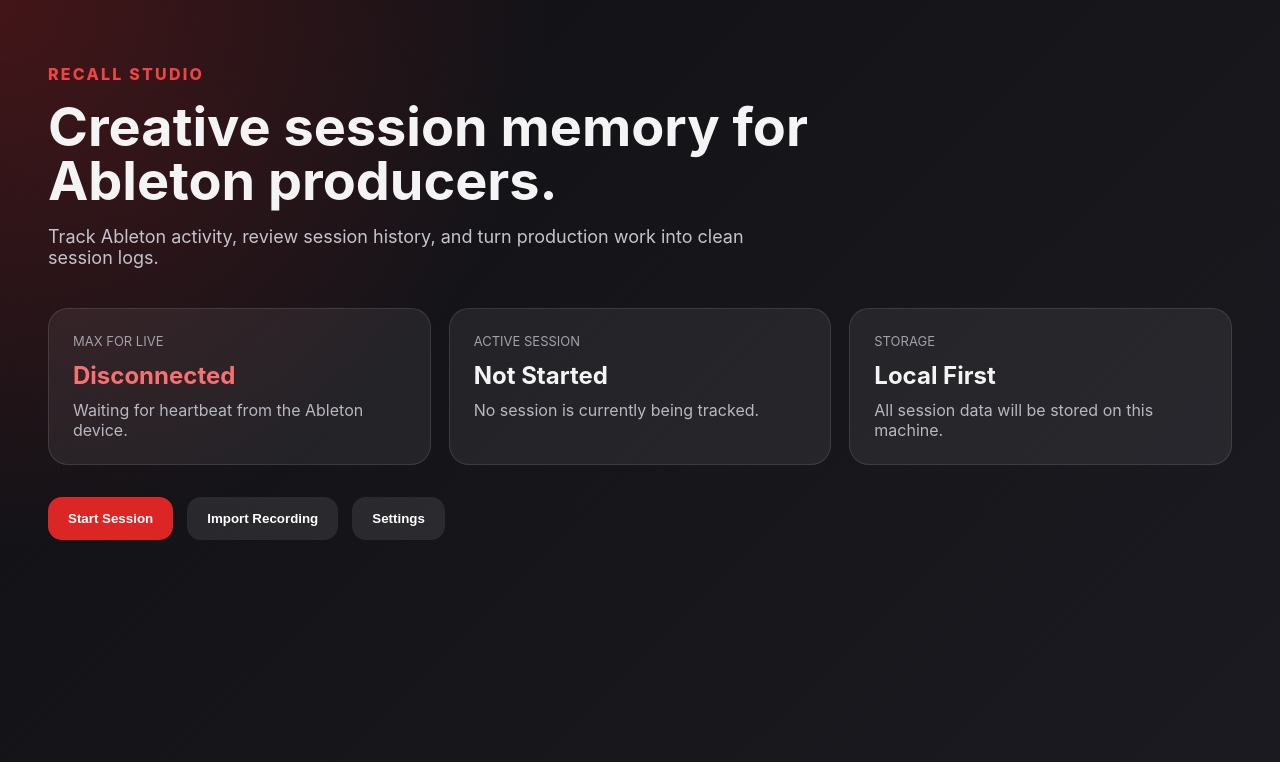
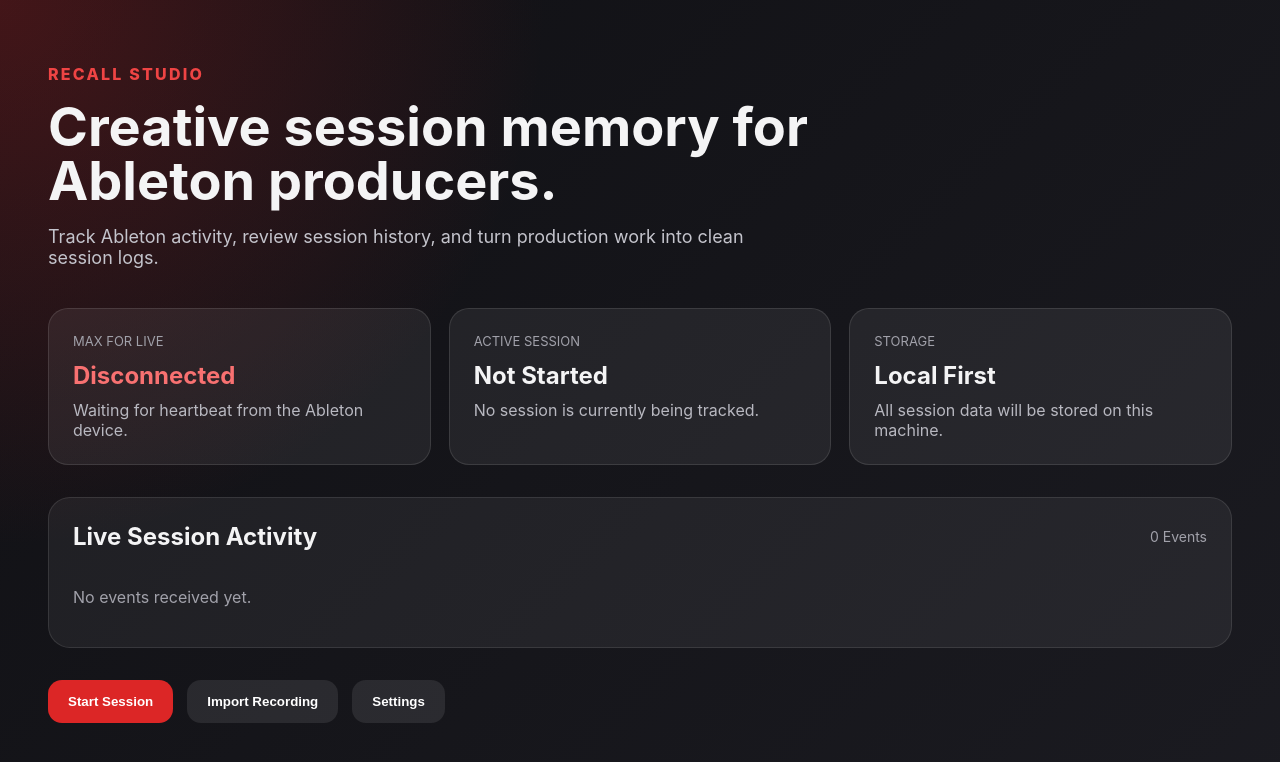
Before and after one commit to Gavin-Berger/Recall-Studio, a React (Vite) app: page / in a window 1280 px wide. Shown: the top 762 px of the page. Built offline with nearby package versions, Linux system fonts and the light colour scheme.

Commit message:
Add live session activity timeline

```diff
--- a/src/App.css
+++ b/src/App.css
@@ -98,3 +98,65 @@
 button.secondary {
   background: rgba(255, 255, 255, 0.09);
 }
+.timeline-card {
+  margin-top: 28px;
+  margin-bottom: 32px;
+  background: rgba(255, 255, 255, 0.06);
+  border: 1px solid rgba(255, 255, 255, 0.1);
+  border-radius: 22px;
+  padding: 24px;
+}
+
+.timeline-header {
+  display: flex;
+  align-items: center;
+  justify-content: space-between;
+  margin-bottom: 20px;
+}
+
+.timeline-header h2 {
+  margin: 0;
+  font-size: 24px;
+}
+
+.timeline-header span {
+  color: #a1a1aa;
+  font-size: 14px;
+}
+
+.timeline-events {
+  display: flex;
+  flex-direction: column;
+  gap: 14px;
+  max-height: 420px;
+  overflow-y: auto;
+}
+
+.timeline-event {
+  display: flex;
+  gap: 18px;
+  padding: 14px;
+  border-radius: 14px;
+  background: rgba(255, 255, 255, 0.04);
+}
+
+.timeline-time {
+  min-width: 110px;
+  color: #f87171;
+  font-size: 14px;
+  font-weight: 700;
+}
+
+.timeline-content strong {
+  display: block;
+  margin-bottom: 6px;
+}
+
+.timeline-content p {
+  margin: 0;
+  color: #b8b8c0;
+}
+
+.empty-state {
+  color: #a1a1aa;
+}
--- a/src/App.tsx
+++ b/src/App.tsx
@@ -8,6 +8,16 @@
   last_message: string | null;
 };
 
+type RecallEvent = {
+  protocol: string;
+  source: string;
+  event_type: string;
+  timestamp_ms: number;
+  title: string;
+  description: string;
+  payload: string | null;
+};
+
 function App() {
   const [connection, setConnection] = useState<ConnectionStatus>({
     connected: false,
@@ -15,18 +25,27 @@
     last_message: null,
   });
 
+  const [events, setEvents] = useState<RecallEvent[]>([]);
+
   useEffect(() => {
     const interval = setInterval(async () => {
       try {
         const status = await invoke<ConnectionStatus>("get_connection_status");
+        const recentEvents = await invoke<RecallEvent[]>("get_recent_events");
+
         setConnection(status);
+        setEvents([...recentEvents].reverse());
       } catch (error) {
-        console.error("Failed to get connection status:", error);
+        console.error("Frontend polling failed:", error);
       }
     }, 1000);
 
     return () => clearInterval(interval);
   }, []);
+
+  const formatTime = (timestamp: number) => {
+    return new Date(timestamp).toLocaleTimeString();
+  };
 
   return (
     <main className="app-shell">
@@ -65,6 +84,35 @@
         </div>
       </section>
 
+      <section className="timeline-card">
+        <div className="timeline-header">
+          <h2>Live Session Activity</h2>
+          <span>{events.length} Events</span>
+        </div>
+
+        <div className="timeline-events">
+          {events.length === 0 ? (
+            <p className="empty-state">No events received yet.</p>
+          ) : (
+            events.map((event, index) => (
+              <div
+                className="timeline-event"
+                key={`${event.timestamp_ms}-${index}`}
+              >
+                <div className="timeline-time">
+                  {formatTime(event.timestamp_ms)}
+                </div>
+
+                <div className="timeline-content">
+                  <strong>{event.title}</strong>
+                  <p>{event.description}</p>
+                </div>
+              </div>
+            ))
+          )}
+        </div>
+      </section>
+
       <section className="actions">
         <button>Start Session</button>
         <button className="secondary">Import Recording</button>
```
